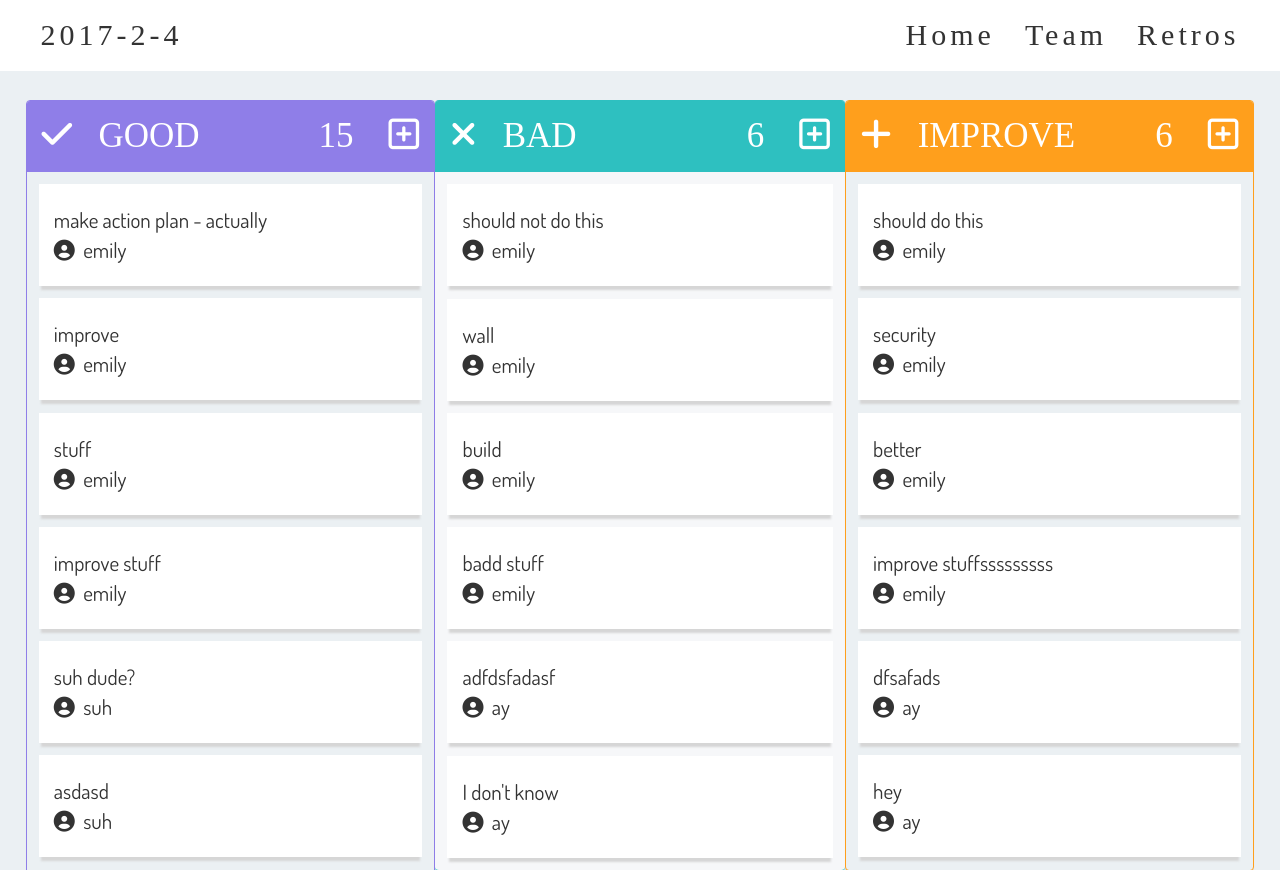
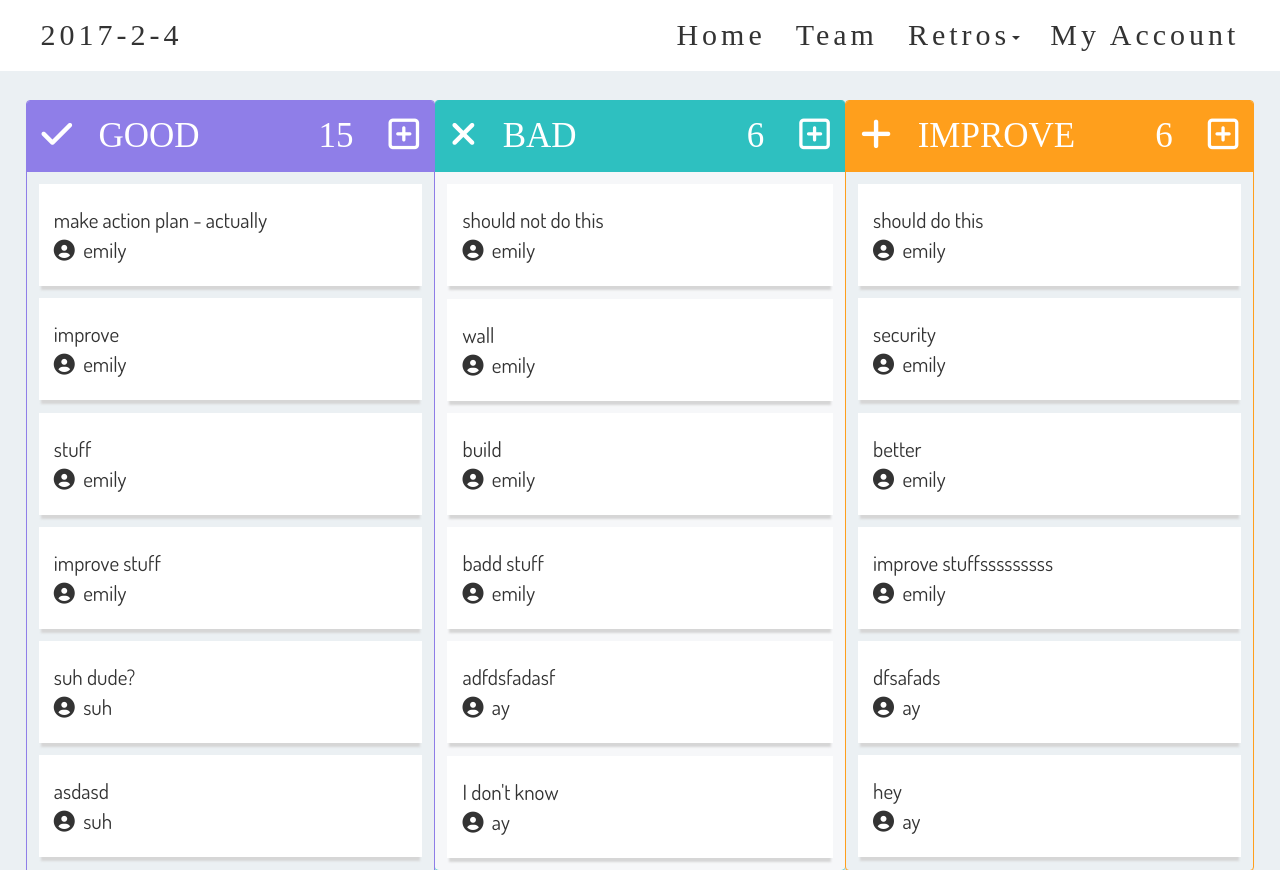
Before and after one commit to gracening/sprint-reviewer, a Rails app: page / in a window 1280 px wide. Shown: the top 870 px of the page. Run offline with Rails 7, Linux system fonts and the light colour scheme; data comes from the database, SQL or seed files in the repository; some libraries are stand-ins or nearby versions; some web fonts are replaced.

Commit message:
Modify nav bar

```diff
--- a/website/app/views/layouts/application.html.erb
+++ b/website/app/views/layouts/application.html.erb
@@ -37,9 +37,22 @@
             </div>
             <div class="collapse navbar-collapse" id="myNavbar">
                 <ul class="nav navbar-nav navbar-right">
-                    <li><a href="#">Home</a></li>
+                    <li><a href="/app/views/layouts/home.html.erb">Home</a></li>
                     <li><a href="#">Team</a></li>
-                    <li><a href="#">Retros</a></li>
+                    <li class="dropdown">
+                        <a class="dropdown-toggle" data-toggle="dropdown" href="#">Retros<span class="caret"></span></a>
+                        <ul class="dropdown-menu" style="padding:0">
+
+                            <li><a href="#"><p>2017-2-5</p></a></li>
+                            <li><a href="#"><p>2017-2-6</p></a></li>
+                            <li><a href="#"><p>2017-2-7</p></a></li>
+                            <li><a href="#"><p>2017-2-8</p></a></li>
+                            <li><a href="#"><p>more...</p></a></li>
+
+                        </ul>
+                    </li>
+                    <li><a href="#">My Account</a></li>
+
                 </ul>
             </div>
         </div>
```
